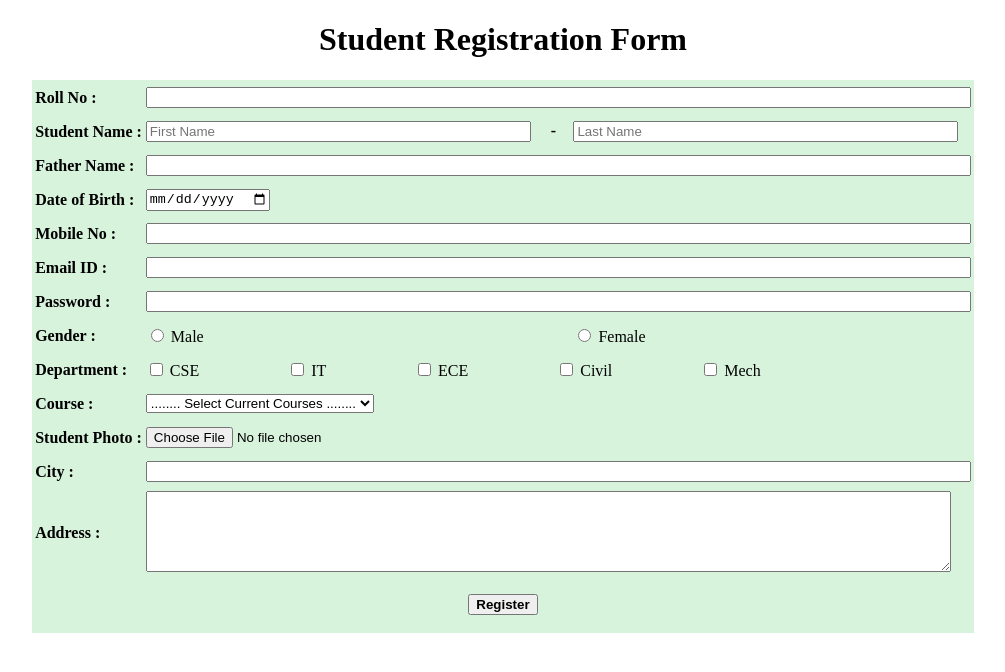
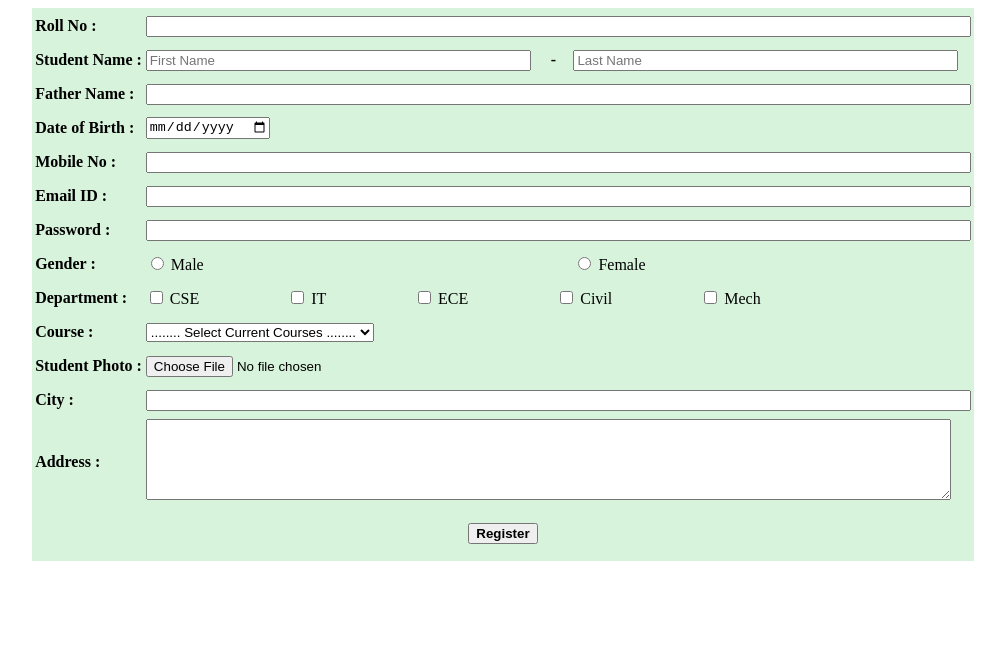
Before and after one commit to aqibwebdeveloper/std-reg-form, a plain HTML site: page index.html in a window 1280 px wide. Shown: the whole page, without its empty margins (137-1142 px from the left). Drawn offline with Linux system fonts and the light colour scheme.

Commit message:
Update index.html

```diff
--- a/index.html
+++ b/index.html
@@ -7,7 +7,7 @@
 </head>
 <body>
     <center>
-    <h1>Student Registration Form</h1>
+    <!-- <h1>Student Registration Form</h1> -->
 
     <table bgcolor="d8f3dc">
         <tr>
```
